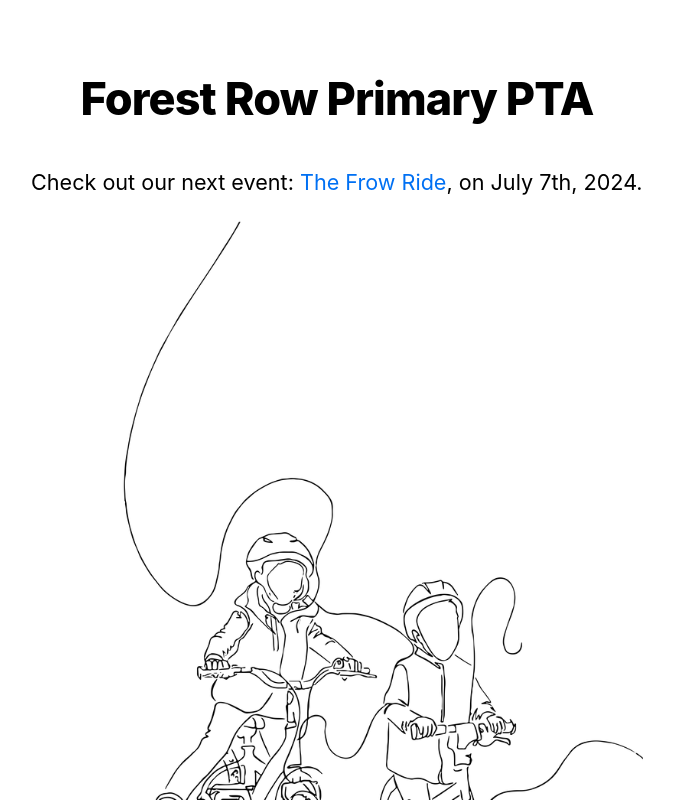
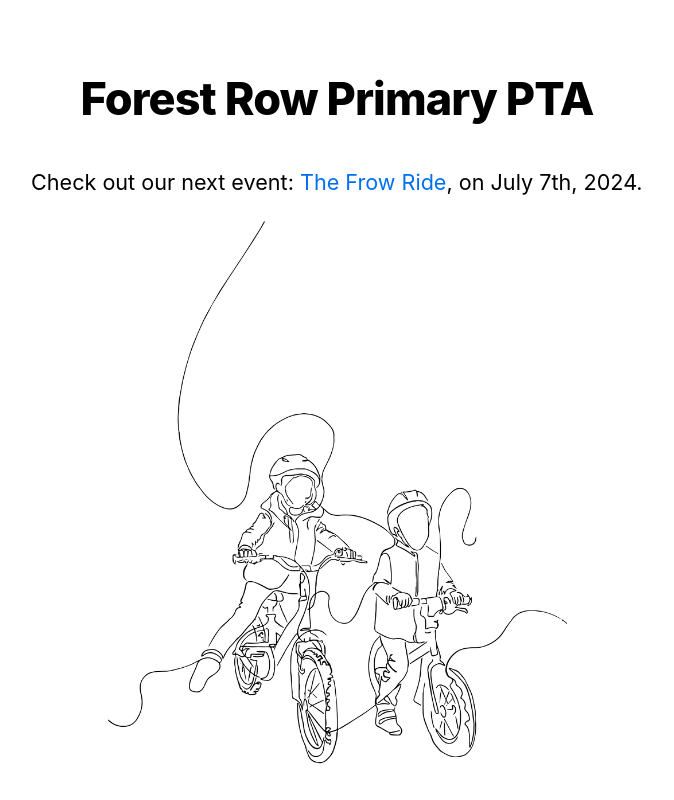
Before and after one commit to frowpta/website, a Next.js app: page / in a window 1280 px wide. Shown: the top 800 px of the page, without its empty margins (303-977 px from the left). Built offline with nearby package versions, Linux system fonts and the light colour scheme.

Commit message:
Tweak poster

```diff
--- a/pages/index.tsx
+++ b/pages/index.tsx
@@ -1,6 +1,6 @@
-import Head from 'next/head'
-import Layout, { siteTitle } from '../components/layout'
-import utilStyles from '../styles/utils.module.css'
+import Head from "next/head";
+import Layout, { siteTitle } from "../components/layout";
+import utilStyles from "../styles/utils.module.css";
 
 export default function Home() {
   return (
@@ -10,10 +10,16 @@ export default function Home() {
       </Head>
       <section className={utilStyles.headingMd}>
         <p>
-          Check out our next event: <a href="/frow-ride">The Frow Ride</a>, on July 7th, 2024.
+          Check out our next event: <a href="/frow-ride">The Frow Ride</a>, on
+          July 7th, 2024.
         </p>
-        <a href="/frow-ride"><img src="/images/illustration-black.png"/></a>
+        <a href="/frow-ride" className={utilStyles.posterLink}>
+          <img
+            src="/images/illustration-black.png"
+            className={utilStyles.posterImg}
+          />
+        </a>
       </section>
     </Layout>
-  )
+  );
 }
--- a/styles/utils.module.css
+++ b/styles/utils.module.css
@@ -67,3 +67,12 @@
   color: black;
   text-decoration: none;
 }
+
+.posterLink {
+  display: flex;
+  justify-content: center;
+}
+
+.posterImg {
+  width: 75%;
+}
```
